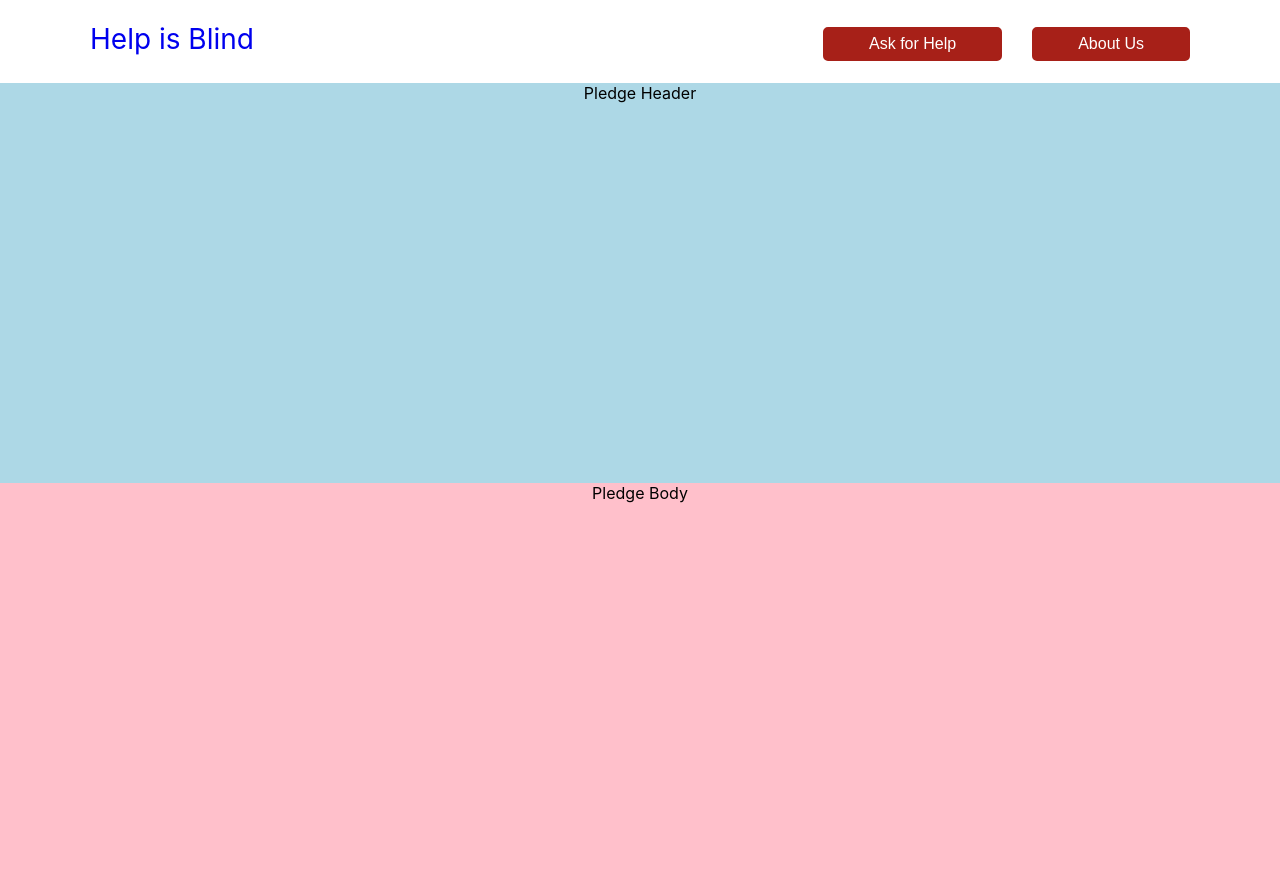
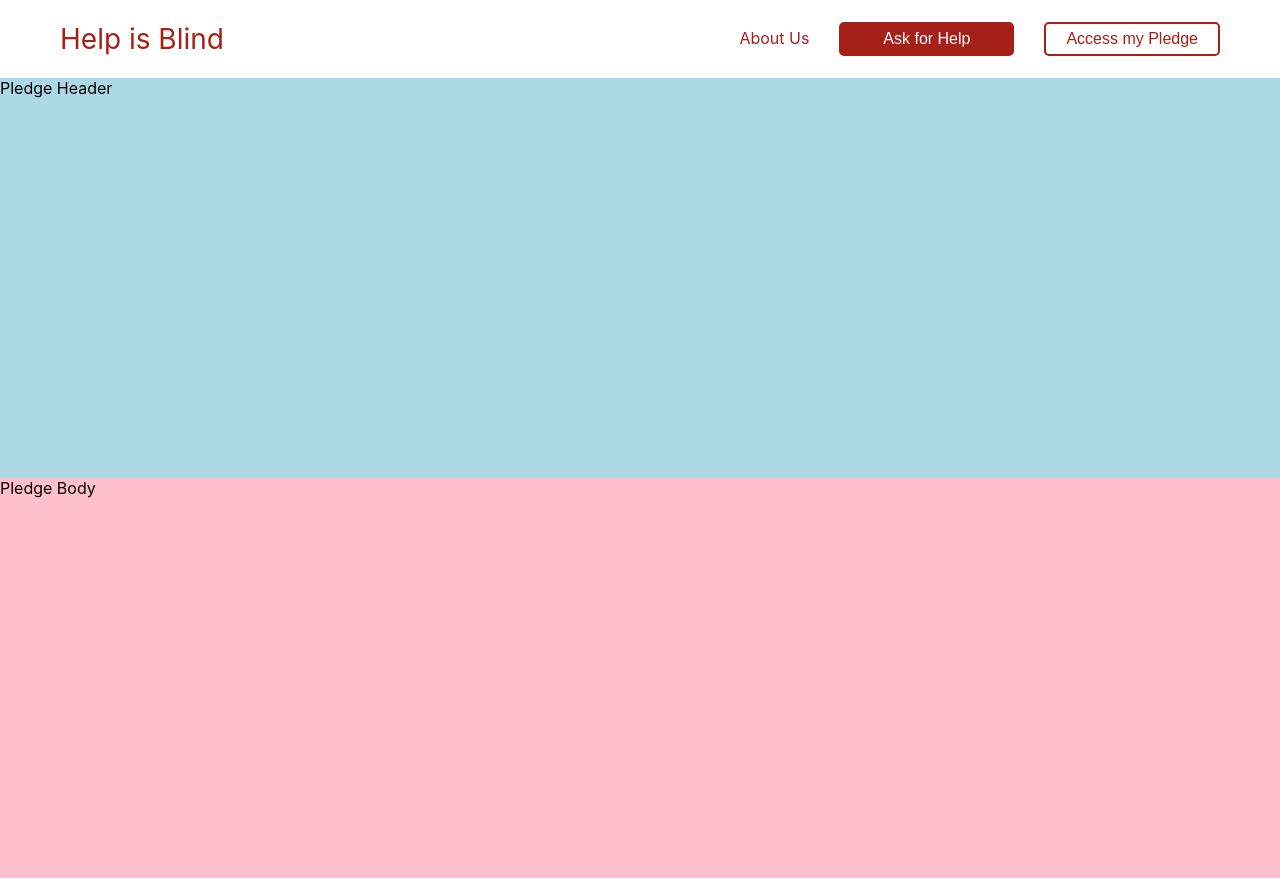
Before and after one commit to helpisblind/helpisblind-frontend, a React (Create React App) app: page / in a window 1280 px wide. Built offline with nearby package versions, Linux system fonts and the light colour scheme.

Commit message:
Adjust Header

```diff
--- a/src/App.css
+++ b/src/App.css
@@ -1,38 +1,3 @@
-.App {
-  text-align: center;
+:root {
+  --primary-color: #A72018;
 }
-
-.App-logo {
-  height: 40vmin;
-  pointer-events: none;
-}
-
-@media (prefers-reduced-motion: no-preference) {
-  .App-logo {
-    animation: App-logo-spin infinite 20s linear;
-  }
-}
-
-.App-header {
-  background-color: #282c34;
-  min-height: 100vh;
-  display: flex;
-  flex-direction: column;
-  align-items: center;
-  justify-content: center;
-  font-size: calc(10px + 2vmin);
-  color: white;
-}
-
-.App-link {
-  color: #61dafb;
-}
-
-@keyframes App-logo-spin {
-  from {
-    transform: rotate(0deg);
-  }
-  to {
-    transform: rotate(360deg);
-  }
-}
--- a/src/components/Button.css
+++ b/src/components/Button.css
@@ -1,15 +1,35 @@
 .Button {
+  display: inline-block;
+}
+
+.Button button {
   font-size: 16px;
-  background-color: #A72018;
-  color: white;
-  padding: 6px 44px;
+  padding: 6px 20px;
   border-radius: 5px;
+  border-color: var(--primary-color);
+  border-style: solid;
   outline: 0;
-  border-color: #A72018;
-  border-style: solid;
+  min-width: 175px;
 }
 
 .Button:active {
   transform: translateY(1px);
+}
+
+.Button .primary {
+  color: white;
+  background-color: var(--primary-color);
+}
+
+.Button .primary:active {
   background-color: rgb(150, 32, 26);
 }
+
+.Button .outline {
+  color: var(--primary-color);
+  background-color: white;
+}
+
+.Button .outline:active {
+  background-color:lightgray;
+}
--- a/src/components/Button.js
+++ b/src/components/Button.js
@@ -5,12 +5,19 @@ function Button ({
   children,
   onClick,
   style,
+  theme,
 }) {
   return (
-    <button className="Button" onClick={onClick} style={style}>
-      {children}
-    </button>
+    <div className='Button'>
+      <button className={theme} onClick={onClick} style={style}>
+        {children}
+      </button>
+    </div>
   )
 }
 
+Button.defaultProps = {
+  theme: 'primary',
+}
+
 export default Button;
--- a/src/components/Header.css
+++ b/src/components/Header.css
@@ -1,16 +1,16 @@
 .Header {
-  color: #A72018;
-  font-size: 28px;
-  padding: 22px 90px;
+  padding: 22px 60px;
   display: flex;
 }
 
 .Header .title {
+  color: var(--primary-color);
   text-decoration: none;
+  font-size: 28px;
 }
 
 .Header .title:visited {
-  color: inherit;
+  color: var(--primary-color);
 }
 
 .Header .left {
@@ -22,3 +22,8 @@
   flex-grow: 1;
   text-align: right;
 }
+
+.Header .right .about {
+  text-decoration: none;
+  color: var(--primary-color);
+}
--- a/src/components/Header.js
+++ b/src/components/Header.js
@@ -8,18 +8,20 @@ function Header () {
 	}
 
 	return (
-		<header className="Header">
-			<div className="left">
-				<a href="/" className="title">Help is Blind</a>
+		<header className='Header'>
+			<div className='left'>
+				<a href='/' className='title'>Help is Blind</a>
 			</div>
 
-			<div className="right">
+			<div className='right'>
+				<a href='/about' className="about" style={{marginRight: 30}}>About Us</a>
+
 				<Button onClick={askForHelp} style={{marginRight: 30}}>
 					Ask for Help
 				</Button>
 
-				<Button onClick={askForHelp}>
-					About Us
+				<Button onClick={askForHelp} theme='outline'>
+					Access my Pledge
 				</Button>
 			</div>
 		</header>
```
